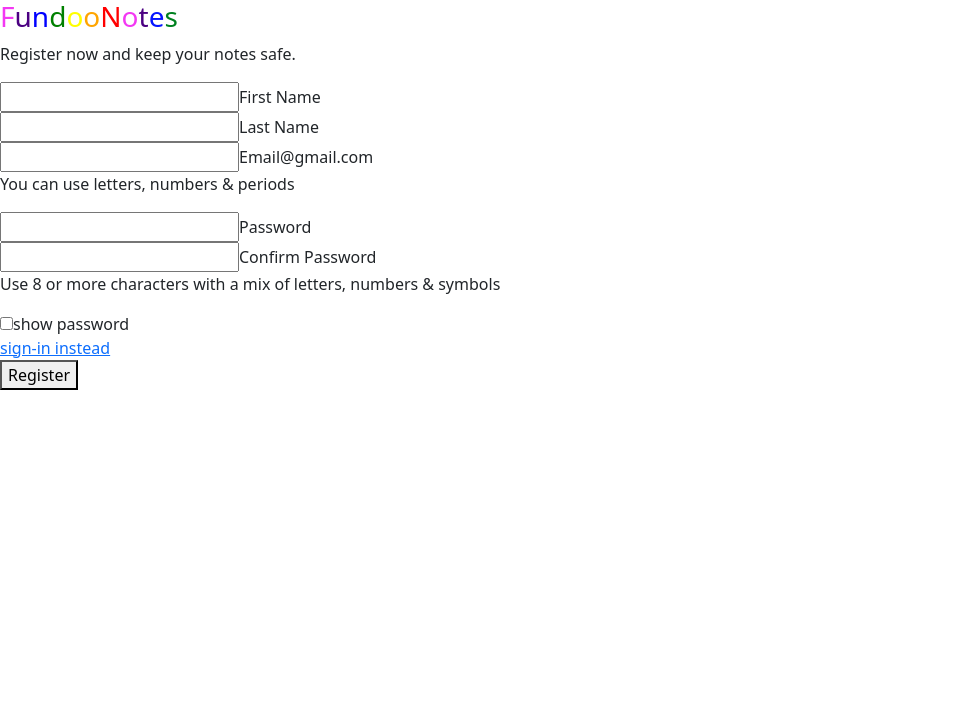
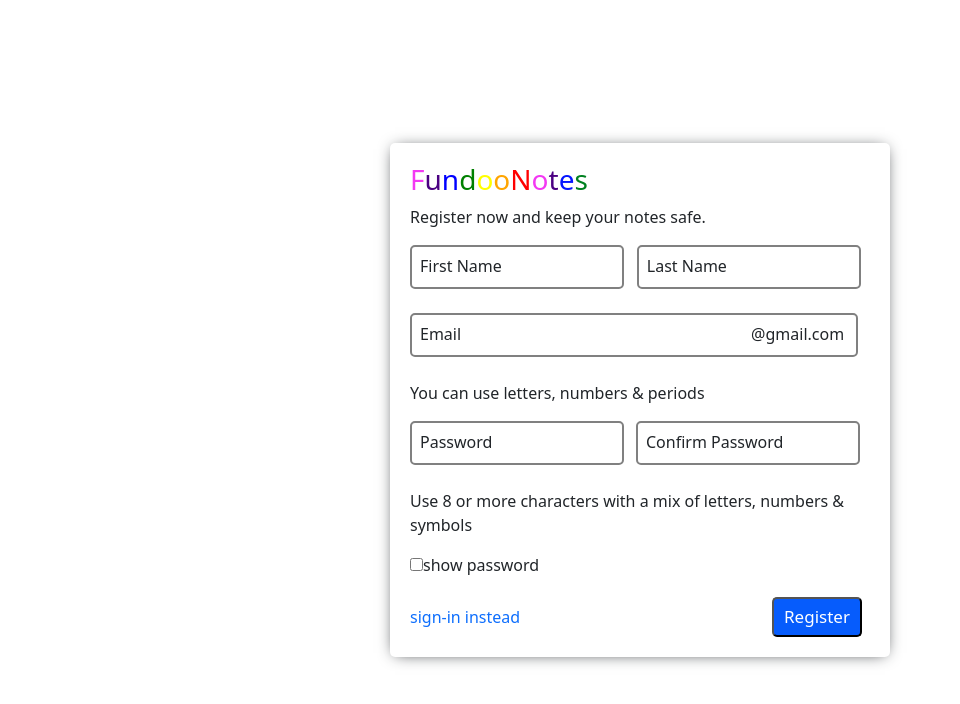
Before and after one commit to kirankumar-Matham96/Fundoo_Notes_React_Frontend, a React (Create React App) app in the folder my-first-react-app/: page / in a window 1280 px wide. Shown: the top 704 px of the page, without its empty margins (0-960 px from the left). Built offline with nearby package versions, Linux system fonts and the light colour scheme.

Commit message:
refactor: adjust register page ui design

```diff
--- a/my-first-react-app/src/pages/register.jsx
+++ b/my-first-react-app/src/pages/register.jsx
@@ -58,12 +58,6 @@ class Register extends Component {
     this.state = initialState;
   }
 
-  // reset = (target) =>
-  // {
-  //   this.state = initialState;
-  //   target = null;
-  // }
-
   /**
    * to toggle the password visibility
    */
@@ -89,7 +83,6 @@ class Register extends Component {
     service
       .registerUser(modifiedData)
       .then((data) => {
-        // this.reset(target);
         if (data.status === 200) {
           alert(
             "Registration successful. 👍\nNow you will be redirected to login page."
@@ -212,7 +205,7 @@ class Register extends Component {
               <div className="sub-title">
                 <p>Register now and keep your notes safe.</p>{" "}
               </div>
-              <div className="text name">
+              <div className="text">
                 <div className="parallel-fields left-field">
                   <label className="custom-field">
                     <input
@@ -265,11 +258,11 @@ class Register extends Component {
               <p className="email-para">
                 You can use letters, numbers & periods
               </p>
-              <div className="text pwd-section">
+              <div className="text">
                 <div className="parallel-fields left-field">
                   <label className="custom-field">
                     <input
-                      className="password"
+                      className="password1"
                       name="password"
                       type={isPasswordShown ? "text" : "password"}
                       onChange={this.handleChange}
@@ -284,7 +277,7 @@ class Register extends Component {
                 <div className="parallel-fields right-field">
                   <label className="custom-field">
                     <input
-                      className="password"
+                      className="password2"
                       name="confirmPassword"
                       type={isPasswordShown ? "text" : "password"}
                       onChange={this.handleChange}
@@ -316,9 +309,8 @@ class Register extends Component {
                 </label>
               </div>
               <footer className="foot">
-                <div className="signin-link">
-                  <Link to="/login">
-                    {/* <a>signin instead</a> */}
+                <div>
+                  <Link to="/login" className="signin-link">
                     sign-in instead
                   </Link>
                 </div>
--- a/my-first-react-app/src/scss/login.scss
+++ b/my-first-react-app/src/scss/login.scss
@@ -1,5 +1,5 @@
 @mixin boxes {
-  // border: 1px solid rgb(17, 0, 255);
+  border: 1px solid rgb(17, 0, 255);
 }
 
 .full-body {
--- a/my-first-react-app/src/scss/register.scss
+++ b/my-first-react-app/src/scss/register.scss
@@ -1,258 +1,120 @@
-// * {
-//   font-family: roboto, "Noto Sans Myanmar UI", arial, sans-serif;
-// }
-// .register-page {
-//   display: flex;
-//   // align-items: center;
-//   justify-content: center;
-//   flex-direction: row;
-//   position: absolute;
-//   top: 50%;
-//   left: 50%;
-//   transform: translate(-50%, -50%);
-//   overflow: hidden;
-//   box-shadow: 0px 0px 15px -5px;
-//   width: 700px;
-//   height: 700px;
-//   border-radius: 10px;
-// }
-// .form-content {
-//   display: flex;
-//   align-content: center;
-//   // width: 90%;
-//   padding-left: 30px;
-//   padding-right: 60px;
-// }
-// .title {
-//   display: flex;
-//   justify-content: flex-start;
-//   margin-top: 20px;
-// }
-// .sub-title p {
-//   margin: none;
-//   padding: none;
-//   display: flex;
-//   justify-content: flex-start;
-//   margin-top: -10px;
-//   font-style: normal;
-//   font-weight: normal;
-//   font-size: 150%;
-//   color: black;
-// }
-// .text {
-//   display: flex;
-//   justify-content: flex-start;
-//   width: 540px;
-//   align-items: center;
-//   // border: 1px solid black;
-//   margin: 0px 0px 30px 0px;
-// }
-// .parallel-fields {
-//   display: flex;
-//   align-content: space-between;
-// }
-// .left-field {
-//   display: flex;
-//   flex-direction: column;
-//   margin-right: 20px;
-//   border-radius: 3px;
-//   padding: 0px 20px 5px 0px;
-//   font-size: auto;
-//   width: 15rem;
-// }
-// .right-field {
-//   display: flex;
-//   flex-direction: column;
-//   margin-left: 20px;
-//   border-radius: 3px;
-//   padding: 0px 20px 5px 0px;
-//   font-size: auto;
-//   width: 15rem;
-// }
-// .firstName {
-//   border: 1px solid gray;
-//   box-shadow: none;
-//   border-radius: 3px;
-//   width: 246px;
-//   padding: 20px 0px 20px 10px;
-// }
-// .lastName {
-//   border: 1px solid gray;
-//   box-shadow: none;
-//   border-radius: 3px;
-//   width: 246px;
-//   padding: 20px 0px 20px 10px;
-// }
-// .password {
-//   border: 1px solid gray;
-//   box-shadow: none;
-//   border-radius: 3px;
-//   width: 246px;
-//   padding: 20px 0px 20px 10px;
-// }
-// .confirmPassword {
-//   // border-radius: 3px;
-//   width: 46px;
-//   padding: 20px 0px 20px 10px;
-// }
-// .email {
-//   margin-bottom: 0px;
-//   width: 34rem;
-//   border-radius: 3px;
-//   padding: 20px 0px 20px 20px;
-//   border: 1px solid gray;
-//   box-shadow: none;
-//   font-size: auto;
-// }
-// p {
-//   margin: 0px 0px 10px 10px;
-//   color: rgb(88, 88, 88);
-// }
-// a {
-//   text-decoration: none;
-// }
-// .pwd-section {
-//   margin-top: 25px;
-//   margin-bottom: 0px;
-// }
-// .error-message {
-//   color: red;
-//   margin-left: 10px;
-//   padding-top: 8px;
-//   font-size: 0.8rem;
-// }
-// .email-error {
-//   //<---------------------
-//   color: red;
-//   margin-left: 10px;
-//   padding-top: 0px;
-//   font-size: 0.8rem;
-// }
-// .foot {
-//   display: flex;
-//   flex-direction: row;
-//   justify-content: space-between;
-//   align-content: space-between;
-//   margin-top: 40px;
-//   padding: 10px 10px 10px 10px;
-// }
-// .signin-link {
-//   display: flex;
-//   align-items: center;
-// }
-// .button {
-//   display: flex;
-//   flex-direction: row;
-//   width: 230px;
-//   justify-content: space-between;
-// }
-// .register-btn {
-//   border-radius: 5px;
-//   color: #fff;
-//   background-color: rgb(6, 92, 252);
-//   height: 45px;
-//   width: 100px;
-//   font-size: 18px;
-// }
-// .home-btn {
-//   border-radius: 5px;
-//   color: #fff;
-//   background-color: rgb(6, 92, 252);
-//   width: 100px;
-//   height: 45px;
-//   font-size: 18px;
-// }
-
-// /*Model 1*/
-// .custom-field {
-//   position: relative;
-//   font-size: 14px;
-//   padding-top: 20px;
-// }
-
-// .custom-field .placeHolder {
-//   position: absolute;
-//   left: 12px;
-//   top: 60%;
-//   transform: translateY(-50%);
-//   color: gray;
-//   transition: top 0.3s ease, font-size 0.3s ease, color 0.3s ease;
-// }
-// .custom-field input:valid + .placeHolder,
-// .custom-field input:focus + .placeHolder {
-//   top: 10px;
-//   font-size: 11px;
-//   color: #222;
-// }
-// /*****************/
-
-// /*Model 2*/
-// .custom-field input {
-//   border: 2px solid rgb(150, 150, 150);
-//   transition: border-color 0.3s ease;
-// }
-
-// .custom-field input:valid,
-// .custom-field input:focus {
-//   top: 10px;
-//   font-size: 10px;
-//   color: #222;
-//   transition-delay: 0.1s;
-// }
-
-// .custom-field input + .placeHolder {
-//   padding: 0 5px;
-//   left: 8px;
-// }
-
-// .custom-field input:valid + .placeHolder,
-// .custom-field input:focus + .placeHolder {
-//   top: 20px;
-//   background: #fff;
-// }
-
-// /*****************/
-
-// .checkbox-content .showMe {
-//   cursor: pointer;
-// }
-// .custom-field-email input {
-//   border: 2px solid rgb(150, 150, 150);
-// }
-// .custom-field-email .placeHolder {
-//   color: gray;
-//   position: relative;
-//   left: 15px;
-//   bottom: 40px;
-// }
-// .custom-field-email input:valid + .placeHolder,
-// .custom-field-email input:focus + .placeHolder {
-//   bottom: 72px;
-//   color: black;
-//   background-color: #fff;
-//   border: 3px solid #fff;
-//   font-size: 12px;
-//   // padding-right: 5px;
-// }
-// .custom-field-email .ph {
-//   color: rgb(61, 59, 59);
-//   position: relative;
-//   left: 420px;
-//   bottom: 40px;
-// }
-// .pwd-section {
-//   margin-top: -30px;
-// }
-// .email-div {
-//   display: flex;
-//   align-items: flex-start;
-//   flex-direction: column;
-//   // margin: none;
-//   height: 100px;
-// }
-// .email-div label {
-//   padding: 100px;
-// }
-// .email-para {
-//   padding-bottom: 20px;
-// }
+@mixin placeholder-animation {
+  padding-left: 2px;
+  padding-right: 2px;
+  top: -58px;
+  font-size: smaller;
+  background-color: #fff;
+}
+.register-page {
+  display: flex;
+  justify-content: center;
+  align-items: center;
+  margin: 0;
+  height: 100vh;
+}
+.form-content {
+  display: flex;
+  justify-content: center;
+  align-items: center;
+  width: clamp(200px, 500px, 700px);
+  box-shadow: 0px 1px 15px -5px;
+  border-radius: 5px;
+  padding: 20px;
+}
+.text {
+  display: flex;
+  justify-content: space-between;
+}
+.parallel-fields {
+  all: unset;
+}
+.custom-field {
+  all: unset;
+  width: 0.5rem;
+}
+.firstName {
+  all: unset;
+  border: 2px solid gray;
+  min-height: 40px;
+  border-radius: 5px;
+  width: clamp(200px, 200px, 400px);
+  padding: 0px;
+  padding-left: 10px;
+}
+.lastName {
+  all: unset;
+  border: 2px solid gray;
+  min-height: 40px;
+  border-radius: 5px;
+  width: clamp(200px, 200px, 400px);
+  padding: 0px;
+  padding-left: 20px;
+}
+.email {
+  all: unset;
+  border: 2px solid gray;
+  min-height: 40px;
+  border-radius: 5px;
+  width: clamp(200px, 434px, 600px);
+  padding: 0px;
+  padding-left: 10px;
+}
+.password1 {
+  all: unset;
+  border: 2px solid gray;
+  min-height: 40px;
+  border-radius: 5px;
+  width: clamp(200px, 200px, 400px);
+  padding: 0px;
+  padding-left: 10px;
+  margin-right: 12px;
+}
+.password2 {
+  all: unset;
+  border: 2px solid gray;
+  min-height: 40px;
+  border-radius: 5px;
+  width: clamp(200px, 210px, 400px);
+  padding: 0px;
+  padding-left: 10px;
+  margin-right: none;
+}
+.error-message {
+  color: red;
+}
+.signin-link {
+  text-decoration: none;
+}
+.register-btn {
+  width: 90px;
+  height: 40px;
+  font-size: 17px;
+  border-radius: 5px;
+  margin-right: 8px;
+  background-color: rgb(6, 92, 252);
+  color: #fff;
+}
+.placeHolder {
+  position: relative;
+  top: -35px;
+  left: 10px;
+}
+.ph {
+  position: relative;
+  top: -35px;
+  left: 300px;
+}
+.foot {
+  margin-top: 20px;
+  display: flex;
+  justify-content: space-between;
+  align-items: center;
+}
+.parallel-fields input:focus + .placeHolder,
+.parallel-fields input:valid + .placeHolder {
+  @include placeholder-animation;
+}
+.custom-field-email input:focus + .placeHolder,
+.custom-field-email input:valid + .placeHolder {
+  @include placeholder-animation;
+}
```
